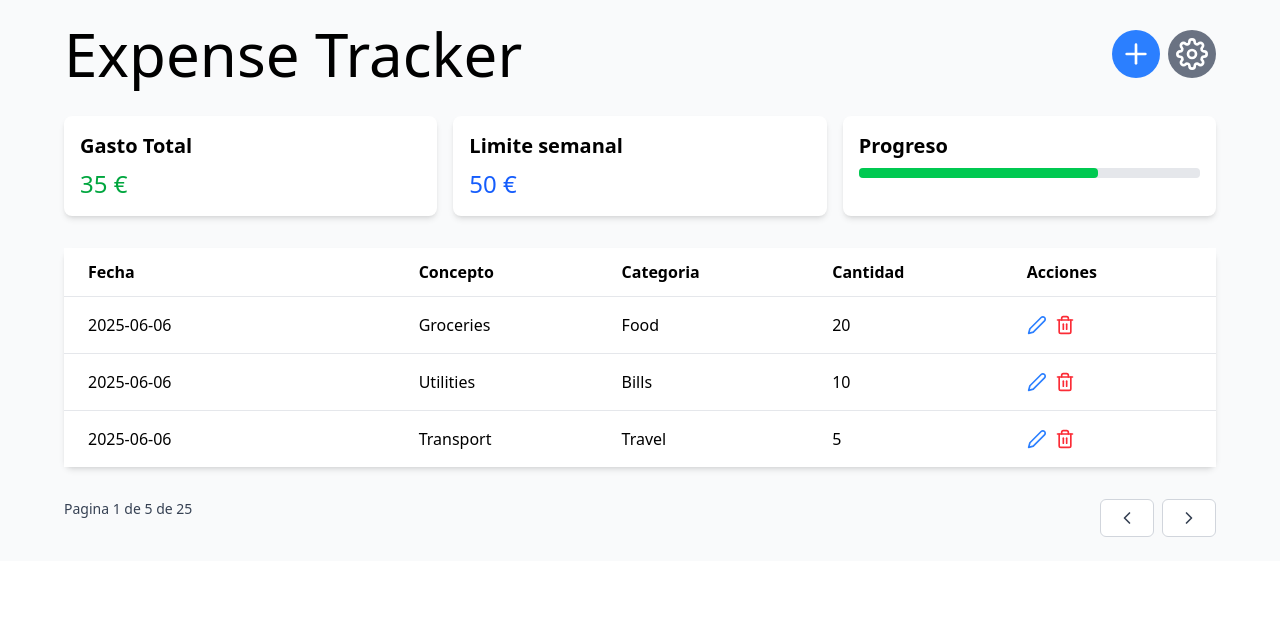
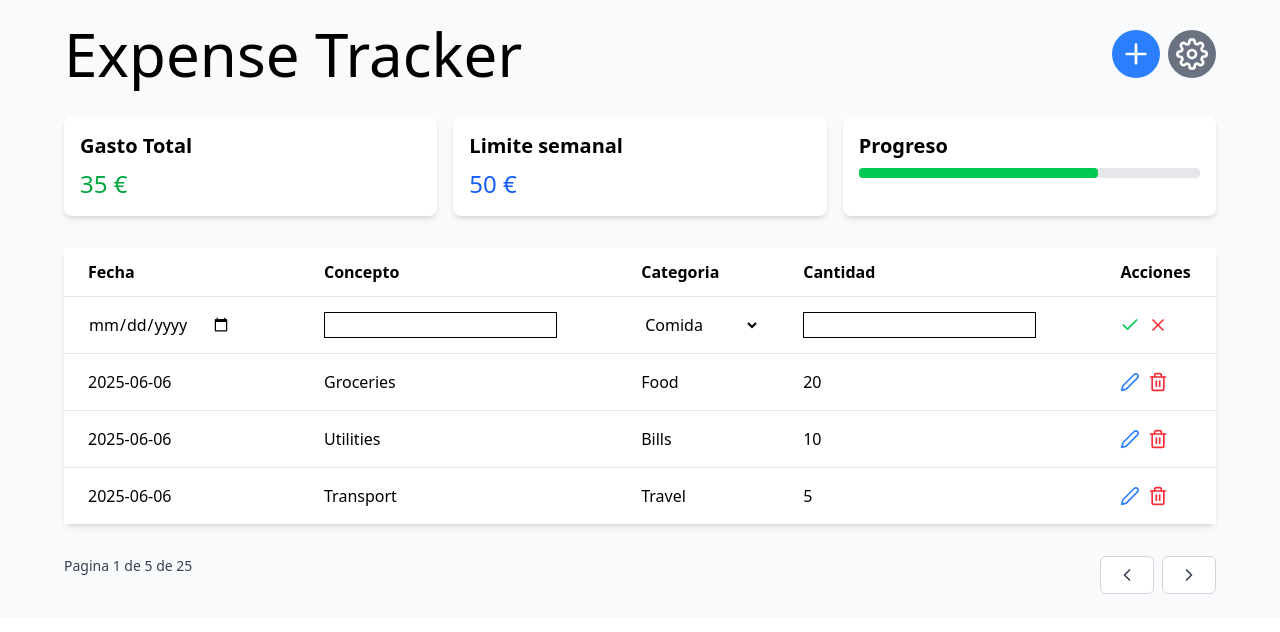
Before and after one commit to anavarro81/Weekly-Expense-Tracker, a React (Vite) app: page / in a window 1280 px wide. Shown: the top 632 px of the page. Built offline with nearby package versions, Linux system fonts and the light colour scheme.

Commit message:
fix: Convert amounts to numeric for correct summation

```diff
--- a/src/pages/ExpenseTrackerPage.jsx
+++ b/src/pages/ExpenseTrackerPage.jsx
@@ -7,6 +7,12 @@ const ExpenseTrackerPage = () => {
   const [isOpenSettings, setIsOpenSettings] = useState(false);
 
   const [editExpenseId, setEditExpenseId] = useState(null);
+
+  const [newExpenseRow, setnewExpenseRow] = useState(true)
+
+  const [newExpesense, setNewExpense] = useState({
+    id: 0, date: "", concept: "", category: "", amount: 0
+  })
 
   const [expenses, setExpenses] = useState([
     { id: 1, date: '2025-06-06', concept: 'Groceries', category: 'Food', amount: 20 },
@@ -50,6 +56,8 @@ const ExpenseTrackerPage = () => {
     ))
   }
 
+
+
   const saveExpense = () => {
     setEditExpenseId(null)
 
@@ -71,6 +79,7 @@ const ExpenseTrackerPage = () => {
   }
 
 
+
   const settings = {
     maxExpensePerWeek: 50
   }
@@ -81,10 +90,34 @@ const ExpenseTrackerPage = () => {
     totalExpenes: 25,
   }
 
-  const newExpense = () => {
-    expenses
+  const createNewExpense = () => {
+    setnewExpenseRow(!newExpenseRow)
 
   }
+
+  /* New Expense Functions */
+
+  const editNewExpenseData = (e) => {
+
+    const {name, value} = e.target
+
+
+
+    // Se convertier el importe a número para guardarlo.
+    const newValue = name === "amount" ? parseFloat(value): value
+
+    setNewExpense({...newExpesense, [name]: newValue})
+    console.log(newExpesense)
+  }
+
+  const addExpense = () => {
+    setExpenses(prevExpenses => [...prevExpenses, newExpesense]);
+    setNewExpense({...newExpenseRow, id: expenses.length + 1})
+    setnewExpenseRow(false)
+  }
+
+
+  /* Total Expense and Progress */
 
   const totalWeekExpense = expenses.reduce((totalExpense, currentExpense) => {
     return totalExpense + currentExpense.amount
@@ -103,7 +136,7 @@ const ExpenseTrackerPage = () => {
                 <div className="flex gap-2" id="buttons">
                     <button
                       className="bg-blue-500 rounded-full text-white cursor-pointer p-2"
-                      onClick={ () => newExpense ()  }
+                      onClick={ () => createNewExpense()  }
                       >
                       <FiPlus className="w-8 h-8 cursor-pointer"/>
                     </button>
@@ -144,9 +177,47 @@ const ExpenseTrackerPage = () => {
                 <th> Categoria </th>
                 <th> Cantidad </th>
                 <th> Acciones </th>
+
+                  {newExpenseRow &&
+                      <>
+                        <tr>
+                          <td className="px-6 py-4"> <input type="date" name="date" onChange={editNewExpenseData}/> </td>
+                          <td>  <input class="border" name="concept" type="input"  onChange={editNewExpenseData} /> </td>
+                            <td>
+                            <select
+                              name="category"
+                              onChange={editNewExpenseData}>
+                              {categories.map((category) => (
+                                <option value={category}> {category} </option>
+                              ))}
+                            </select>
+
+                          </td>
+                          <td > <input type="number" name="amount" className="border" onChange={editNewExpenseData} /> </td>
+                          <td className="">
+                            <div className="flex space-x-2">
+                              <button onClick={() => addExpense()}>
+                                <FiCheck className="text-green-500 w-5 h-5"/>
+                                </button>
+                              <button onClick={() => cancelEditExp()}>
+                                <FiX className="text-red-500 w-5 h-5"/>
+                              </button>
+                            </div>
+                          </td>
+                        </tr>
+                      </>
+                      }
+
                 {expenses &&
                   expenses.map((expense) => (
+
+
+
+
                     <tr key={expense.id}>
+
+
+
 
                       {editExpenseId == expense.id
                         ? <td className="px-6 py-4"> <input type="date" name="date" value={expense.date} onChange={editExpendeData}/> </td>
```
